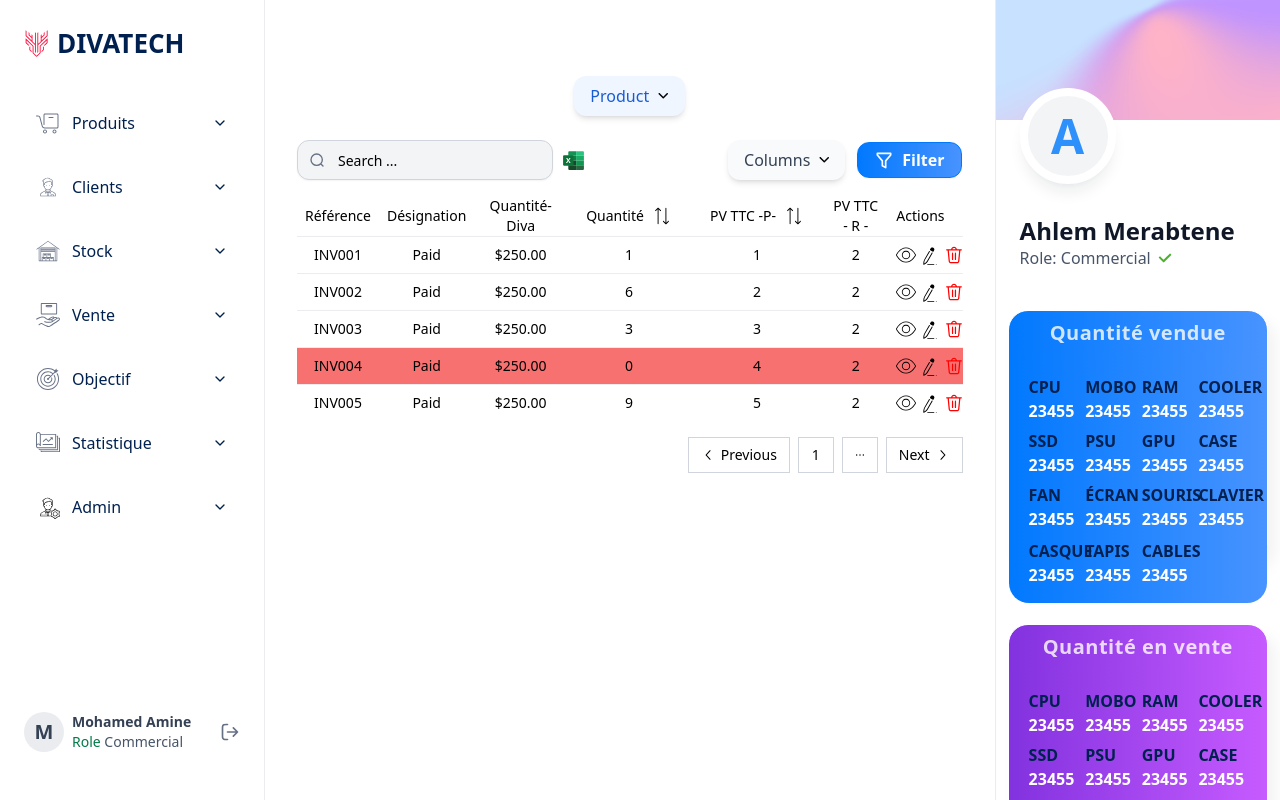
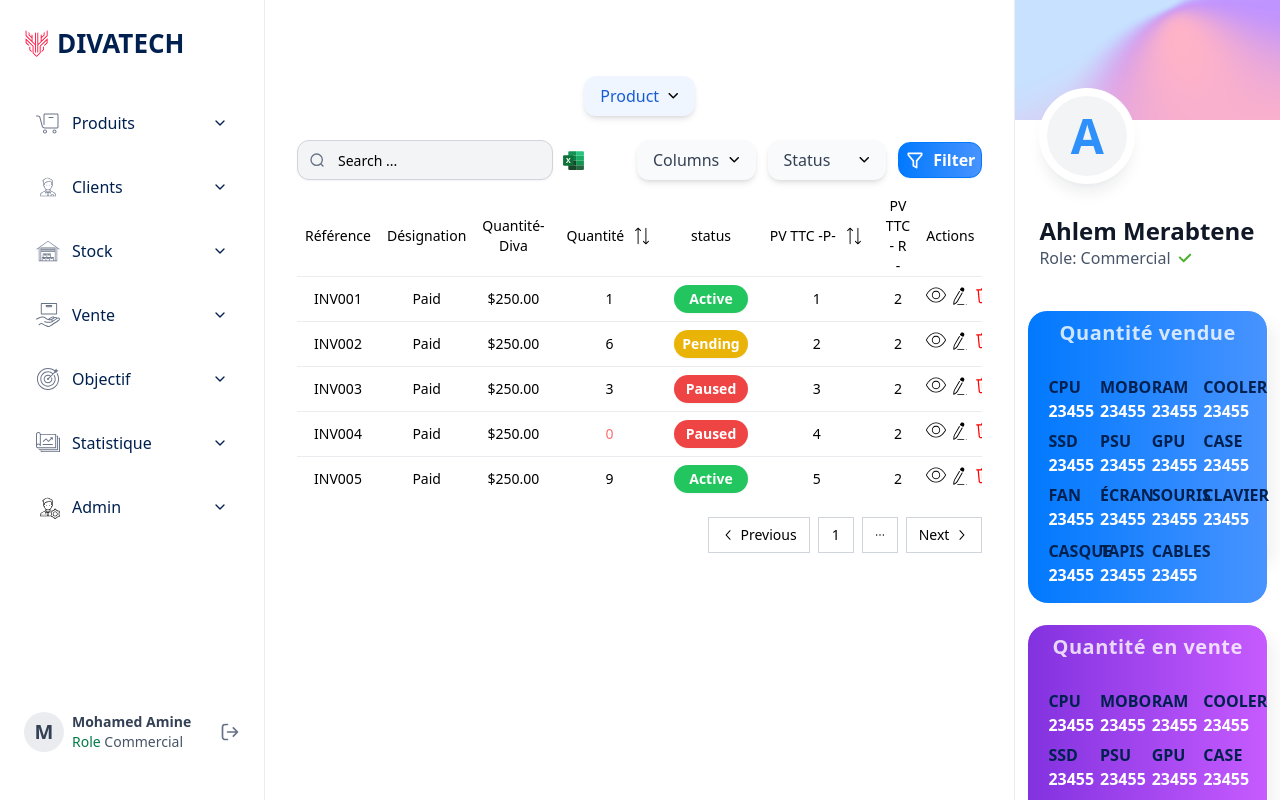
Before and after one commit to Divatech-dz/Erp, a Next.js app: page /navbar-Links/Produits/produits in a window 1280 px wide. Built offline with nearby package versions, Linux system fonts and the light colour scheme.

Commit message:
filter object

```diff
--- a/app/(root)/test/page.tsx
+++ /dev/null
@@ -1,25 +0,0 @@
-"use client";
-import React, { useRef } from "react";
-import { useReactToPrint } from "react-to-print";
-
-
-function TestApp () {
-  const handlePrint = () => {
-    window.print();
-  };
-
-  return (
-    <div>
-      <div className="printable-content">
-        <h1>Printable Content</h1>
-        <p>This will appear in the printed version.</p>
-      </div>
-      <div className="no-print">
-        <p>This content will not be printed.</p>
-      </div>
-      <button onClick={handlePrint}>Print</button>
-    </div>
-  );
-};
-
-export default TestApp;
--- a/components/data-table.tsx
+++ b/components/data-table.tsx
@@ -15,15 +15,17 @@ import { Button } from "./ui/button";
 import { PaginationTable, ReusableSheet, TopContent } from "./table-components";
 import { icons } from "@/constants/icons";
 import { TableProps } from "@/types";
+import { statusColors} from "@/constants";
 
 
-const reRenderCell = (row: Record<string, any>, colId: string) =>
+const getCellContent = (row: Record<string, any>, colId: string) =>
   row[colId] !== "" ? row[colId] : "N/A";
 
 export const DataTable = ({ columnNames, columnData }: TableProps) => {
   const [visibleColumns, setVisibleColumns] = useState(
     new Set<string>(columnNames.map((col) => col.id))
   );
+
   const [tableData, setTableData] = useState(columnData);
   const [openModal, setOpenModal] = React.useState(false);
   const [contentType, setContentType] = React.useState<string>("table");
@@ -40,25 +42,27 @@ export const DataTable = ({ columnNames, columnData }: TableProps) => {
   const pageSize = 5;
   const totalPages = Math.ceil(tableData.length / pageSize);
 
-  const handleSort = (name: string) => {
-    setSortedButton({ ascending: !sortedButton.ascending, column: name });
+
+  const handleSort = (columnKey: string) => {
+
+    const ascending = sortedButton.column === columnKey ? !sortedButton.ascending : true;
+    setSortedButton({ column: columnKey, ascending });
+
     setTableData((prevData) =>
       [...prevData].sort((a, b) => {
-        const first = a[sortedButton.column];
-        const second = b[sortedButton.column];
-        let cmp: number;
-        if (first < second) {
-          cmp = -1;
-        } else if (first > second) {
-          cmp = 1;
-        } else {
-          cmp = 0;
-        }
-        return sortedButton.ascending ? cmp : -cmp;
+        const firstValue = a[columnKey];
+        const secondValue = b[columnKey];
+
+        let comparisonResult: number;
+        if (firstValue < secondValue) comparisonResult = -1;
+        else if (firstValue > secondValue) comparisonResult = 1;
+        else comparisonResult = 0;
+
+        return ascending ? comparisonResult : -comparisonResult;
       })
     );
+    setCurrentPage(1);
   };
-
 
   const currentData = useMemo(() => {
     const startIndex = (currentPage - 1) * pageSize;
@@ -75,8 +79,15 @@ export const DataTable = ({ columnNames, columnData }: TableProps) => {
     return columnNames.filter((column) => visibleColumns.has(column.id));
   }, [columnNames, visibleColumns]);
 
+
+
   const invoices = [
-    { invoice: "INV001", paymentStatus: "Paid", paymentMethod: "Credit Card", totalAmount: "$100.00" },
+    {
+      invoice: "INV001",
+      paymentStatus: "Paid",
+      paymentMethod: "Credit Card",
+      totalAmount: "$100.00",
+    },
   ];
 
   return (
@@ -86,6 +97,9 @@ export const DataTable = ({ columnNames, columnData }: TableProps) => {
         setVisibleColumns={setVisibleColumns}
         visibleColumns={visibleColumns}
         openModal={openModalWithContent}
+        setTableData={setTableData}
+        tableData={tableData}
+
       />
 
       <Table>
@@ -109,16 +123,33 @@ export const DataTable = ({ columnNames, columnData }: TableProps) => {
 
         <TableBody>
           {currentData.map((row) => (
-            <TableRow
-              key={row["Référence"]}
-              className={`hover:bg-gray-50 ${row["Quantité"] <= 0 ? "bg-red-400" : ""}`}
-            >
-              {headerColumns.map((col: { id: string; name: string }) => (
-                <TableCell key={`${row["Référence"]}-${col.id}`} className="text-center">
-                  {reRenderCell(row, col.name)}
-                </TableCell>
-              ))}
+            <TableRow key={row["Référence"]} className="hover:bg-gray-50">
+              {headerColumns.map((col: { id: string; name: string }) => {
+                const statusKey = row["status"] as keyof typeof statusColors;
+                const statusClass = statusColors[statusKey] || "bg-gray-500";
 
+
+                let cellContent;
+                if (col.name === "status" && row["status"]) {
+                  cellContent = (
+                    <p
+                      className={`px-2 py-1 text-white font-semibold rounded-full shadow-sm text-center capitalize ${statusClass}`}
+                    >
+                      {row["status"]}
+                    </p>
+                  );
+                } else if (col.name === "Quantité" && row["Quantité"] <= 0) {
+                  cellContent = <p className="text-red-400">{row["Quantité"]}</p>;
+                } else {
+                  cellContent = getCellContent(row, col.name);
+                }
+
+                return (
+                  <TableCell key={`${row["Référence"]}-${col.id}`} className="text-center">
+                    {cellContent}
+                  </TableCell>
+                );
+              })}
               <TableCell className="text-center flex items-center gap-1">
                 <Image
                   src={icons.Visible}
@@ -132,10 +163,15 @@ export const DataTable = ({ columnNames, columnData }: TableProps) => {
               </TableCell>
             </TableRow>
           ))}
+
         </TableBody>
       </Table>
 
-      <PaginationTable totalPages={totalPages} currentPage={currentPage} setCurrentPage={setCurrentPage}/>
+      <PaginationTable
+        totalPages={totalPages}
+        currentPage={currentPage}
+        setCurrentPage={setCurrentPage}
+      />
 
       <ReusableSheet
         open={openModal}
--- a/components/table-components/drop-down.tsx
+++ b/components/table-components/drop-down.tsx
@@ -1,5 +1,5 @@
 "use client";
-
+import {useState } from 'react';
 import { Column } from '@/types';
 import {
   DropdownMenu,
@@ -8,7 +8,7 @@ import {
   DropdownMenuTrigger,
 } from "@/components/ui/dropdown-menu";
 import Image, { StaticImageData } from 'next/image';
-import { useState } from 'react';
+
 
 interface DropdownProps {
   label?: string;
@@ -19,6 +19,7 @@ interface DropdownProps {
   classNameTrigger?: string;
   classNameContent?: string;
   showLabel?: boolean;
+  filterOptions?:Set<string>;
 }
 
 export const Dropdown = ({
@@ -30,15 +31,17 @@ export const Dropdown = ({
   classNameTrigger = '',
   classNameContent = '',
   showLabel = false,
+  filterOptions
 }: DropdownProps) => {
+
   const [selectedName, setSelectedName] = useState('');
   const [isNameVisible, setIsNameVisible] = useState(false);
-
   const handleColumnToggle = (column: Column) => {
-    handleColumnVisibilityChange?.(column.id);
+    handleColumnVisibilityChange?.(filterOptions?column?.name:column?.id);
     setSelectedName(column.name);
     setIsNameVisible(showLabel);
   };
+
 
   return (
     <DropdownMenu>
@@ -52,7 +55,9 @@ export const Dropdown = ({
         {columns.map((column) => (
           <DropdownMenuCheckboxItem
             key={column.id}
-            checked={visibleColumns?.has(column.id)}
+            checked={
+              (visibleColumns?.has(column.id) || filterOptions?.has(column.name)) ?? false
+            }
             onCheckedChange={() => handleColumnToggle(column)}
           >
             {column.name}
--- a/components/table-components/top-content.tsx
+++ b/components/table-components/top-content.tsx
@@ -1,17 +1,14 @@
 'use client';
 
 import Image from 'next/image';
-import React from 'react';
+import React, { useEffect, useState } from 'react';
 import { Input } from '../ui/input';
 import { Dropdown } from './drop-down';
 import { icons } from '@/constants/icons';
 import { Button } from '@/components/ui/button';
 import { rowsType } from '@/types';
 import { usePathname,useRouter } from 'next/navigation';
-
-
-
-
+import {  invoices, StatusOptions } from '@/constants';
 
 
 interface TopContentProps {
@@ -19,16 +16,27 @@ interface TopContentProps {
   visibleColumns: Set<string>;
   columnNames: rowsType[];
   openModal: (name: string) => void;
+  setTableData?: React.Dispatch<React.SetStateAction<Record<string, any>[]>>;
+  tableData?: Record<string, any>[]
 }
 
 export const TopContent: React.FC<TopContentProps> = ({
   setVisibleColumns,
   columnNames,
   visibleColumns,
-  openModal
+  openModal,
+  setTableData,
+  tableData
 }) => {
+  const [visibleFilter, setVisibleFilter] = useState(
+    new Set<string>(StatusOptions.map((col) => col.name))
+  );
+
   const pathname = usePathname();
   const router = useRouter();
+
+
+
 
   const handleColumnVisibilityChange = (columnKey: string) => {
     setVisibleColumns((prev) => {
@@ -37,13 +45,38 @@ export const TopContent: React.FC<TopContentProps> = ({
         return newSet;
       }
       if (newSet.has(columnKey)) {
-        newSet.delete(columnKey);
+        newSet.delete(columnKey)
+
       } else {
         newSet.add(columnKey);
       }
       return newSet;
     });
   };
+
+  const filteredItems = (columnKey: string) => {
+    setVisibleFilter((prev) => {
+      const newSet = new Set(prev);
+      if (newSet.has(columnKey)) {
+        newSet.delete(columnKey);
+
+      } else {
+        newSet.add(columnKey);
+      }
+
+      return new Set(newSet);
+    });
+  };
+
+
+
+  useEffect(() => {
+    setTableData?.((prev) => {
+      const filtered = prev?.filter((value) => visibleFilter.has(value.status)) || [];
+      return filtered;
+    });
+
+  }, [visibleFilter, setTableData]);
 
   const rerenderButtons = () => {
     switch (pathname) {
@@ -70,12 +103,22 @@ export const TopContent: React.FC<TopContentProps> = ({
               icon={icons.ArrowDown}
               columns={columnNames}
               handleColumnVisibilityChange={handleColumnVisibilityChange}
+
               visibleColumns={visibleColumns}
+              classNameTrigger="px-4 py-2 w-full md:w-1/2 text-gray-700 font-medium bg-gray-50 hover:bg-gray-200 active:bg-gray-300 outline-none shadow-md transition-all"
+            />
+              <Dropdown
+              label="Status"
+              icon={icons.ArrowDown}
+              columns={StatusOptions}
+              handleColumnVisibilityChange={filteredItems}
+              filterOptions={visibleFilter}
               classNameTrigger="px-4 py-2 w-full md:w-1/2 text-gray-700 font-medium bg-gray-50 hover:bg-gray-200 active:bg-gray-300 outline-none shadow-md transition-all"
             />
             <Button className="filter-button border-bankGradient bg-erp-gradient hover:bg-gray-200 active:bg-gray-300" onClick={() => openModal('filter')}>
               <Image src={icons.Filter} width={20} height={20} alt="Filter" /> Filter
             </Button>
+
           </>
         );
 
@@ -97,11 +140,7 @@ export const TopContent: React.FC<TopContentProps> = ({
         />
         <Image src={icons.Excel} height={25} width={25} alt='Excel' />
       </div>
-
-      <div className="flex items-center gap-3">{rerenderButtons()}</div>
-
-
-
+      <div className="flex items-center gap-3  ">{rerenderButtons()}</div>
     </div>
   );
 };
--- a/constants/index.ts
+++ b/constants/index.ts
@@ -318,6 +318,11 @@ export const rowTable: rowsType[] = [
     sort: true
   },
   {
+    id: '7',
+    name: 'status',
+    sort: false
+  },
+  {
     id: '5',
     name: 'PV TTC -P-',
     sort: true
@@ -328,6 +333,18 @@ export const rowTable: rowsType[] = [
     sort: false
   },
 ]
+export const StatusOptions: rowsType[]=[  {
+  id: '1',
+  name: 'Active',
+},
+{
+  id: '2',
+  name: 'Pending',
+},
+{
+  id: '3',
+  name: 'Paused',
+},]
 
 export const userRowsTable: rowsType[] = [
 
@@ -354,6 +371,7 @@ export const invoices = [
     'Désignation': "Paid",
     'Quantité-Diva': "$250.00",
     'Quantité': 1,
+    'status':'Active',
     'PV TTC -P-': 1,
     'PV TTC - R -': '2',
   },
@@ -362,6 +380,7 @@ export const invoices = [
     'Désignation': "Paid",
     'Quantité-Diva': "$250.00",
     'Quantité': 6,
+    'status':'Pending',
     'PV TTC -P-': 2,
     'PV TTC - R -': '2',
   },
@@ -369,6 +388,7 @@ export const invoices = [
      Référence: "INV003",
     'Désignation': "Paid",
     'Quantité-Diva': "$250.00",
+    'status':'Paused',
     'Quantité': 3,
     'PV TTC -P-': 3,
     'PV TTC - R -': '2',
@@ -377,6 +397,7 @@ export const invoices = [
      Référence: "INV004",
     'Désignation': "Paid",
     'Quantité-Diva': "$250.00",
+    'status':'Paused',
     'Quantité': 0,
     'PV TTC -P-': 4,
     'PV TTC - R -': '2',
@@ -385,6 +406,7 @@ export const invoices = [
      Référence: "INV005",
     'Désignation': "Paid",
     'Quantité-Diva': "$250.00",
+    'status':'Active',
     'Quantité': 9,
     'PV TTC -P-': 5,
     'PV TTC - R -': '2',
@@ -393,6 +415,7 @@ export const invoices = [
      Référence: "INV006",
     'Désignation': "Paid",
     'Quantité-Diva': "$250.00",
+    'status':'Pending',
     'Quantité': 4,
     'PV TTC -P-': 6,
     'PV TTC - R -': '2',
@@ -401,12 +424,17 @@ export const invoices = [
      Référence: "INV007",
     'Désignation': "Paid",
     'Quantité-Diva': "$250.00",
+    'status':'Active',
     'Quantité': 0,
     'PV TTC -P-': 7,
     'PV TTC - R -': '2',
   },
 ]
-
+export const statusColors: Record<"Active" | "Pending" | "Paused", string> = {
+  Active: "bg-green-500",
+  Pending: "bg-yellow-500",
+  Paused: "bg-red-500",
+};
 export const bill={
   orderNumber:0,
   orderDate:new Date(),
--- a/lib/utils.ts
+++ b/lib/utils.ts
@@ -5,6 +5,7 @@ import { type ClassValue, clsx } from 'clsx';
 import qs from 'query-string';
 import { twMerge } from 'tailwind-merge';
 import { z } from 'zod';
+import * as XLSX from 'xlsx';
 
 export function cn(...inputs: ClassValue[]) {
   return twMerge(clsx(inputs));
@@ -183,3 +184,37 @@ export const  billFormSchema=()=>{
   export const getSubLevelKeys = (data: TabsNameInterface, topKey: string): string[] | undefined => {
     return data[topKey] ? Object.keys(data[topKey]) : undefined;
   };
+
+
+ export const handleExportExcel = (data:[]) => {
+    const worksheet = XLSX.utils.json_to_sheet(data);
+    const workbook = XLSX.utils.book_new();
+    XLSX.utils.book_append_sheet(workbook, worksheet, 'Sheet1');
+    XLSX.writeFile(workbook, 'exported_data.xlsx');
+  };
+
+  export const parseExcelFile = (file: File, onSuccess: (jsonData: any[]) => void, onError: (error: Error) => void) => {
+    const reader = new FileReader();
+
+    reader.onload = (e) => {
+      try {
+        const data = new Uint8Array(e.target?.result as ArrayBuffer);
+        const workbook = XLSX.read(data, { type: 'array' });
+
+        const sheetName = workbook.SheetNames[0];
+        const worksheet = workbook.Sheets[sheetName];
+
+        const jsonData = XLSX.utils.sheet_to_json(worksheet);
+        onSuccess(jsonData);
+      } catch (error: unknown) {
+      if (error instanceof Error) {
+        onError(error);
+      } else {
+
+        onError(new Error('An unknown error occurred'));
+      }
+      }
+    };
+
+    reader.readAsArrayBuffer(file);
+  };
--- a/package.json
+++ b/package.json
@@ -43,6 +43,7 @@
     "recharts": "^2.14.1",
     "tailwind-merge": "^2.5.5",
     "tailwindcss-animate": "^1.0.7",
+    "xlsx": "^0.18.5",
     "zod": "^3.24.1"
   },
   "devDependencies": {
```
Also changed, not shown: 1 other file (tests, documents, lock files or other folders).
